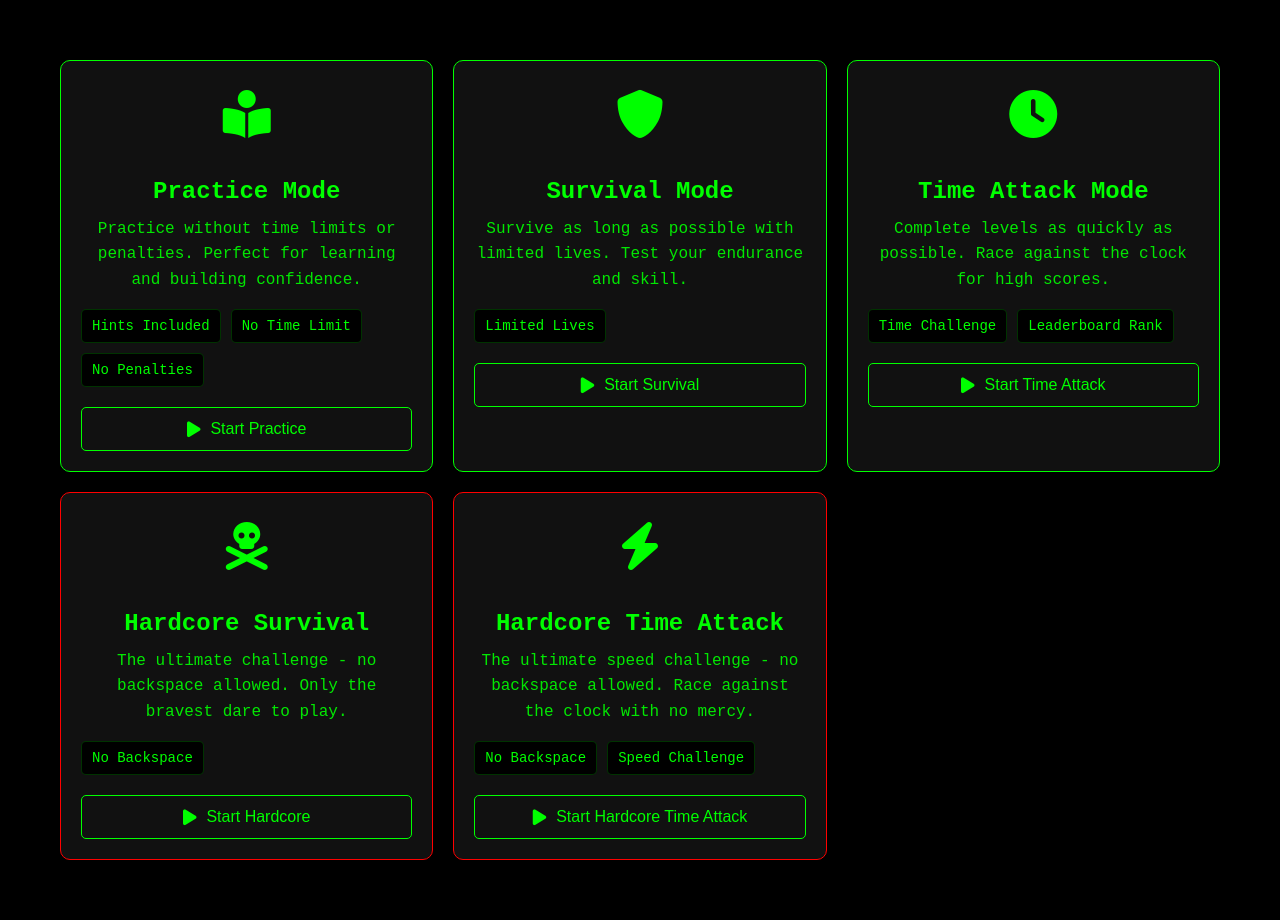
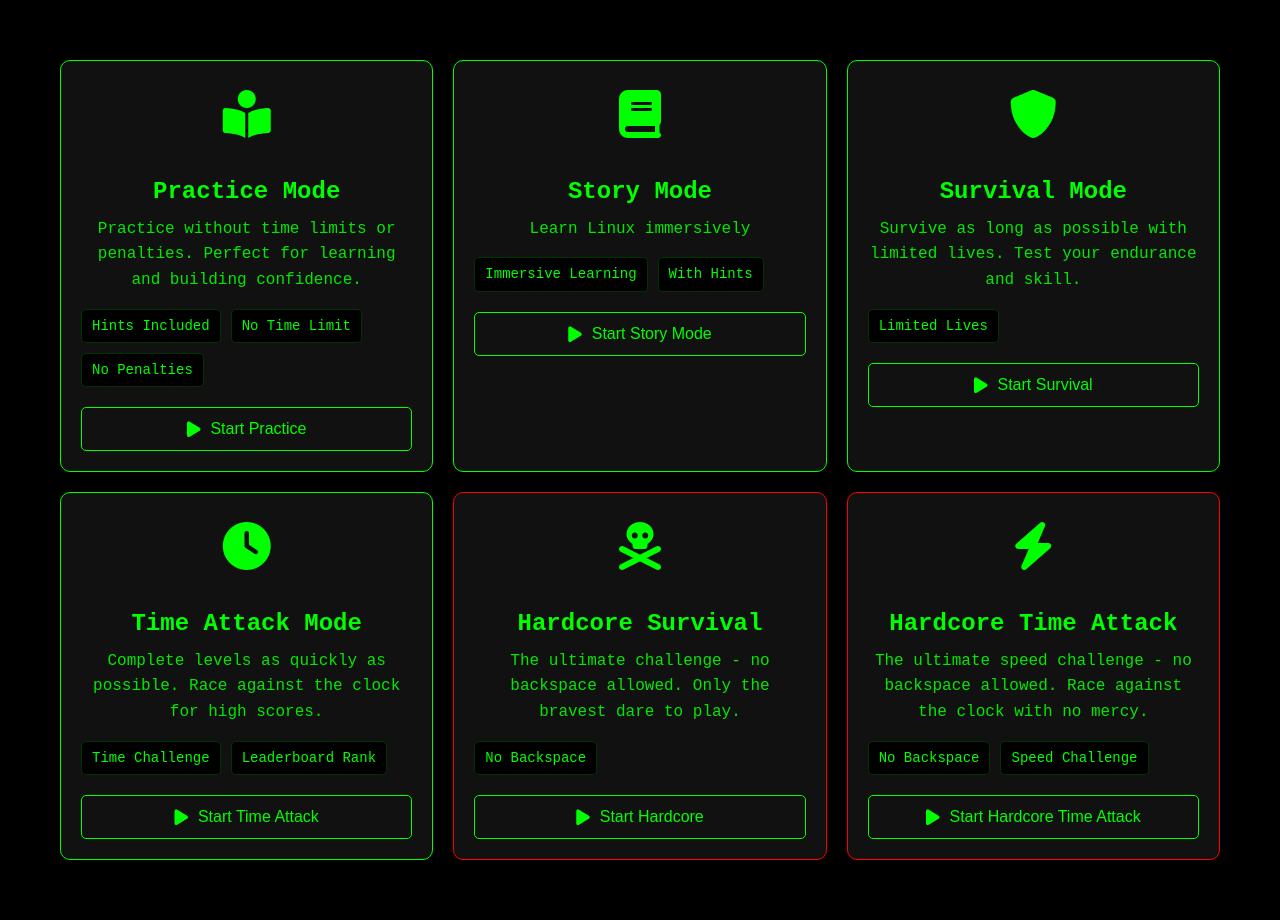
Before and after one commit to DavonGT/linux_gamified, a Django app: page /select_mode/ in a window 1280 px wide. Shown: the part 177-1097 px from the top of the page. Run offline with Django 5.2, Linux system fonts and the light colour scheme; the visitor is signed in with stand-in values (Sample User, id 1).

Commit message:
to do this story mode

```diff
--- a/game/templates/game/select_mode.html
+++ b/game/templates/game/select_mode.html
@@ -36,6 +36,22 @@
                 </div>
                 <button class="select-button" onclick="window.location.href='/set_mode/practice/'">
                     <i class="fas fa-play"></i> Start Practice
+                </button>
+            </div>
+
+            <!-- Story Mode -->
+            <div class="mode-card story">
+                <div class="mode-icon">
+                    <i class="fas fa-book"></i>
+                </div>
+                <h2>Story Mode</h2>
+                <p class="mode-description">Learn Linux immersively</p>
+                <div class="mode-features">
+                    <span class="feature">Immersive Learning</span>
+                    <span class="feature">With Hints</span>
+                </div>
+                <button class="select-button" onclick="window.location.href='/story_mode/'">
+                    <i class="fas fa-play"></i> Start Story Mode
                 </button>
             </div>
 
--- a/game/urls.py
+++ b/game/urls.py
@@ -11,4 +11,5 @@ urlpatterns = [
     path('game_over/', views.game_over, name='game_over'),
     path('practice/', views.practice_mode, name='practice_mode'),
     path('validate_practice_answer/', views.validate_practice_answer, name='validate_practice_answer'),
+    path('story_mode/', views.story_mode, name='story_mode'),
 ]
--- a/game/views.py
+++ b/game/views.py
@@ -304,3 +304,8 @@ def validate_practice_answer(request):
         return JsonResponse({'error': 'Invalid input format'}, status=400)
     except Exception as e:
         return JsonResponse({'error': str(e)}, status=400)
+
+
+
+def story_mode(request):
+    return render(request,'game/story_mode.html')
```
Also changed, not shown: game/templates/game/story_mode.html (added, +13 -0 lines).
